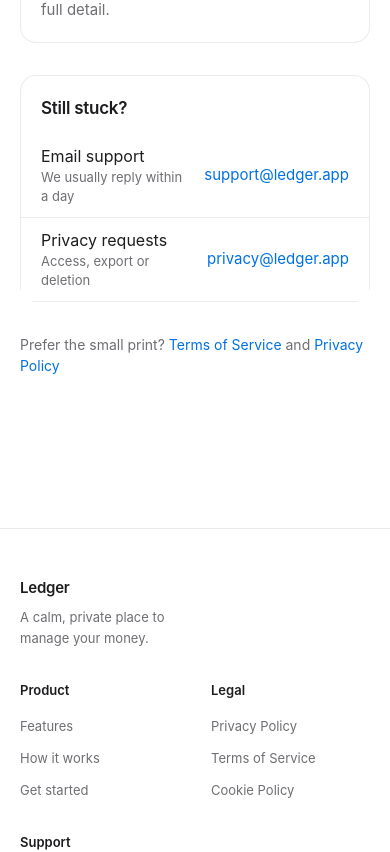
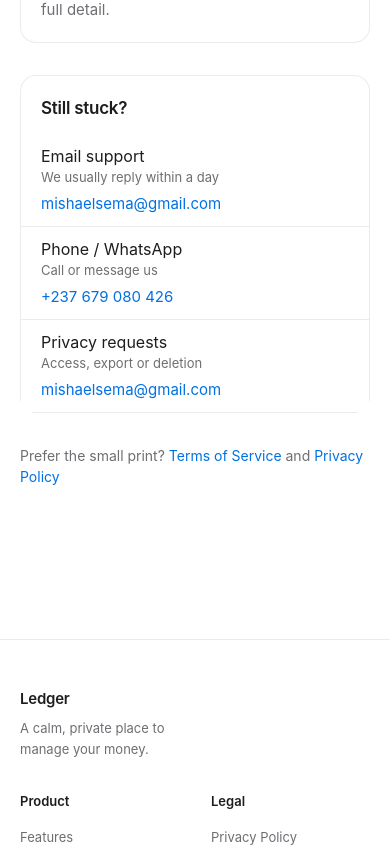
Before and after one commit to MishaelSema/Expense-Tracker, a Next.js app: page /support in a window 390 px wide. Shown: the part 1640-2492 px from the top of the page. Built offline with nearby package versions, Linux system fonts and the light colour scheme; no server answers.

Commit message:
Use real support email and phone in legal and support pages

```diff
--- a/src/app/(marketing)/cookies/page.tsx
+++ b/src/app/(marketing)/cookies/page.tsx
@@ -88,7 +88,7 @@
         <p>
           If we change the cookies we use, we will update this page and the date
           above. Questions:{" "}
-          <a href="mailto:privacy@ledger.app">privacy@ledger.app</a>
+          <a href="mailto:mishaelsema@gmail.com">mishaelsema@gmail.com</a>
         </p>
       </LegalSection>
     </LegalPage>
--- a/src/app/(marketing)/privacy/page.tsx
+++ b/src/app/(marketing)/privacy/page.tsx
@@ -22,7 +22,9 @@
         </p>
         <p>
           Contact for privacy matters:{" "}
-          <a href="mailto:privacy@ledger.app">privacy@ledger.app</a>
+          <a href="mailto:mishaelsema@gmail.com">mishaelsema@gmail.com</a>
+          {" · "}
+          <a href="tel:+237679080426">+237 679 080 426</a>
         </p>
       </LegalSection>
 
@@ -188,7 +190,7 @@
         </ul>
         <p>
           To exercise any right, email{" "}
-          <a href="mailto:privacy@ledger.app">privacy@ledger.app</a>. We respond
+          <a href="mailto:mishaelsema@gmail.com">mishaelsema@gmail.com</a>. We respond
           within 30 days, and we will not charge you for reasonable requests. You
           may also complain to your local supervisory authority, or, in Cameroon,
           to the competent authority responsible for data protection and
@@ -224,7 +226,9 @@
       <LegalSection heading="13. Contact">
         <p>
           Questions about this policy or your data:{" "}
-          <a href="mailto:privacy@ledger.app">privacy@ledger.app</a>
+          <a href="mailto:mishaelsema@gmail.com">mishaelsema@gmail.com</a>
+          {" · "}
+          <a href="tel:+237679080426">+237 679 080 426</a>
         </p>
       </LegalSection>
     </LegalPage>
--- a/src/app/(marketing)/support/page.tsx
+++ b/src/app/(marketing)/support/page.tsx
@@ -68,7 +68,7 @@
         </CardHeader>
         <div className="mt-3">
           <CardList className="border-0 rounded-none">
-            <CardRow className="justify-between">
+            <CardRow className="flex-col items-start gap-1.5">
               <div>
                 <p className="text-[16px]">Email support</p>
                 <p className="text-[13px] text-[var(--foreground-secondary)]">
@@ -76,13 +76,27 @@
                 </p>
               </div>
               <a
-                href="mailto:support@ledger.app"
+                href="mailto:mishaelsema@gmail.com"
+                className="text-[15px] text-[var(--accent)] pressable break-all"
+              >
+                mishaelsema@gmail.com
+              </a>
+            </CardRow>
+            <CardRow className="flex-col items-start gap-1.5">
+              <div>
+                <p className="text-[16px]">Phone / WhatsApp</p>
+                <p className="text-[13px] text-[var(--foreground-secondary)]">
+                  Call or message us
+                </p>
+              </div>
+              <a
+                href="tel:+237679080426"
                 className="text-[15px] text-[var(--accent)] pressable"
               >
-                support@ledger.app
+                +237 679 080 426
               </a>
             </CardRow>
-            <CardRow className="justify-between">
+            <CardRow className="flex-col items-start gap-1.5">
               <div>
                 <p className="text-[16px]">Privacy requests</p>
                 <p className="text-[13px] text-[var(--foreground-secondary)]">
@@ -90,10 +104,10 @@
                 </p>
               </div>
               <a
-                href="mailto:privacy@ledger.app"
-                className="text-[15px] text-[var(--accent)] pressable"
+                href="mailto:mishaelsema@gmail.com"
+                className="text-[15px] text-[var(--accent)] pressable break-all"
               >
-                privacy@ledger.app
+                mishaelsema@gmail.com
               </a>
             </CardRow>
           </CardList>
--- a/src/app/(marketing)/terms/page.tsx
+++ b/src/app/(marketing)/terms/page.tsx
@@ -38,7 +38,7 @@
           </li>
           <li>
             Tell us promptly at{" "}
-            <a href="mailto:support@ledger.app">support@ledger.app</a> if you
+            <a href="mailto:mishaelsema@gmail.com">mishaelsema@gmail.com</a> if you
             believe your account has been accessed without your permission.
           </li>
           <li>One person may not maintain multiple accounts to evade limits.</li>
@@ -170,7 +170,7 @@
         </p>
         <p>
           Before starting legal proceedings, please contact us at{" "}
-          <a href="mailto:support@ledger.app">support@ledger.app</a> — most
+          <a href="mailto:mishaelsema@gmail.com">mishaelsema@gmail.com</a> — most
           issues can be resolved quickly and informally.
         </p>
       </LegalSection>
@@ -178,7 +178,9 @@
       <LegalSection heading="12. Contact">
         <p>
           Questions about these terms:{" "}
-          <a href="mailto:support@ledger.app">support@ledger.app</a>
+          <a href="mailto:mishaelsema@gmail.com">mishaelsema@gmail.com</a>
+          {" · "}
+          <a href="tel:+237679080426">+237 679 080 426</a>
         </p>
       </LegalSection>
     </LegalPage>
--- a/src/components/marketing/site-footer.tsx
+++ b/src/components/marketing/site-footer.tsx
@@ -22,7 +22,8 @@
     title: "Support",
     links: [
       { href: "/support", label: "Help centre" },
-      { href: "mailto:support@ledger.app", label: "Contact support" },
+      { href: "mailto:mishaelsema@gmail.com", label: "Contact support" },
+      { href: "tel:+237679080426", label: "+237 679 080 426" },
     ],
   },
 ];
```
Also changed, not shown: 1 other file (tests, documents, lock files or other folders).
